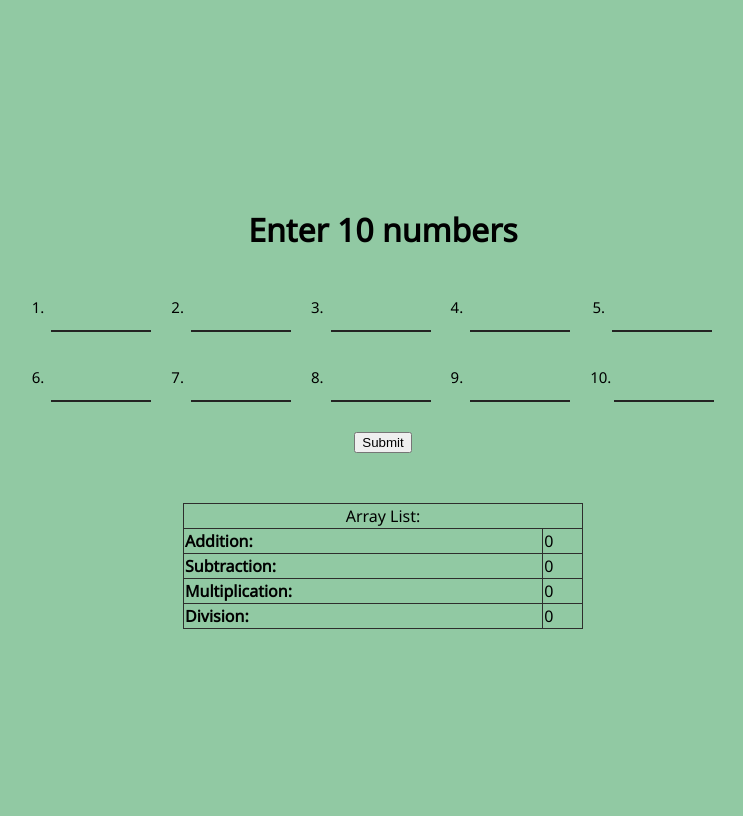
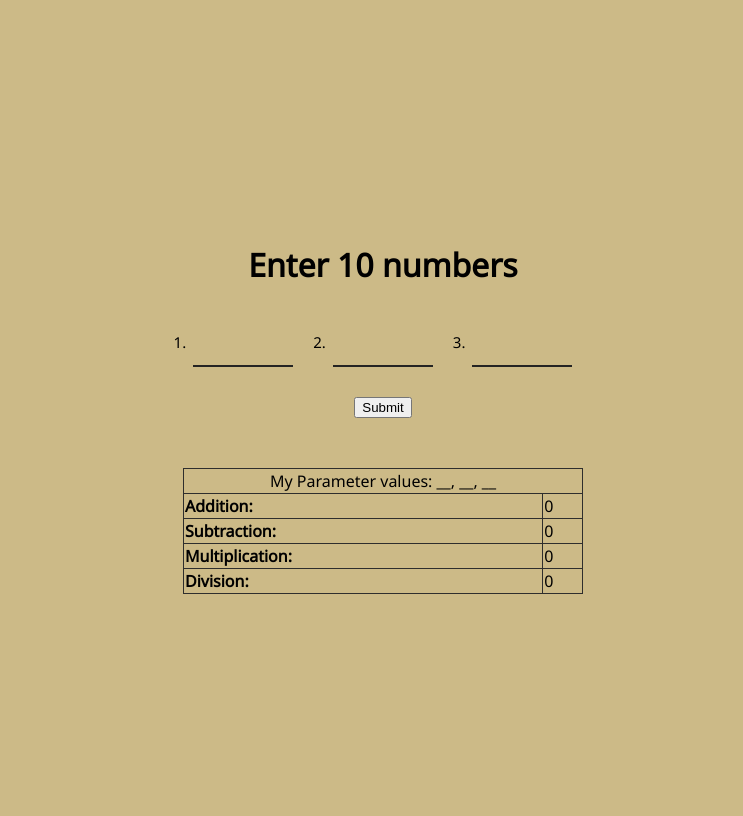
Before and after one commit to charss/array-php-2, a PHP site: page / in a window 1280 px wide. Shown: the whole page, without its empty margins (257-1000 px from the left). Run offline with PHP 8.4, Linux system fonts and the light colour scheme.

Commit message:
Finished program

```diff
--- a/index.php
+++ b/index.php
@@ -12,38 +12,35 @@
 					<div><label>1.</label><input class='grid-item' type=text name='num1' maxlength=9/></div>
 					<div><label>2.</label><input class='grid-item' type=text name='num2' maxlength=9/></div>
 					<div><label>3.</label><input class='grid-item' type=text name='num3' maxlength=9/></div>
-					<div><label>4.</label><input class='grid-item' type=text name='num4' maxlength=9/></div>
-					<div><label>5.</label><input class='grid-item' type=text name='num5' maxlength=9/></div>
-					<div><label>6.</label><input class='grid-item' type=text name='num6' maxlength=9/></div>
-					<div><label>7.</label><input class='grid-item' type=text name='num7' maxlength=9/></div>
-					<div><label>8.</label><input class='grid-item' type=text name='num8' maxlength=9/></div>
-					<div><label>9.</label><input class='grid-item' type=text name='num9' maxlength=9/></div>
-					<div><label>10. </label><input class='grid-item' type=text name='num10' id='ten'  maxlength=9/></div>
 
 				</div>
 				<input type='submit' name='submit'/>
 			</form>
 
 			<?php
-				$arr = array();
-				$num_array = array();
-				$arr[] = 'Array List: ';
+				$second_run = False;
+				function operations($num1, $num2, $num3, $operation) {
+					if ($operation == 'add') {
+						return $num1 + $num2 + $num3;
+					} elseif ($operation == 'subs') {
+						return $num1 - $num2 - $num3;
+					} elseif ($operation == 'mult') {
+						return $num1 * $num2 * $num3;
+					} elseif ($operation == 'div') {
+						if ($num1 == 0 || $num2 == 0 || $num3 == 0) {
+							return "Error. You can't divide a number by 0.";
+						} else {
+							return $num1 / $num2 / $num3;
+						}
+					}
+				}
 
+				$num1 = $num2 = $num3 = 0;
 				if (isset($_POST['submit'])) {
-					$arr[] = $_REQUEST['num1'];
-					$arr[] = $_REQUEST['num2'];
-					$arr[] = $_REQUEST['num3'];
-					$arr[] = $_REQUEST['num4'];
-					$arr[] = $_REQUEST['num5'];
-					$arr[] = $_REQUEST['num6'];
-					$arr[] = $_REQUEST['num7'];
-					$arr[] = $_REQUEST['num8'];
-					$arr[] = $_REQUEST['num9'];
-					$arr[] = $_REQUEST['num10'];
-
-					for ($i = 1; $i < count($arr); $i++) {
-						$num_array[] = (int)$arr[$i];
-					}
+					$num1 = $_REQUEST['num1'];
+					$num2 = $_REQUEST['num2'];
+					$num3 = $_REQUEST['num3'];
+					$second_run = True;
 				}
 			?>
 
@@ -52,12 +49,10 @@
 				<tr>
 					<td colspan='2' class='array_list'>
 						<?php
-							for ($i = 0; $i < count($arr); $i++) {
-								if ($i == 0 || $i == count($arr) - 1) {
-									echo $arr[$i].' ';
-								} else {
-									echo $arr[$i].', ';
-								}
+							if ($second_run == False) {
+								echo ("My Parameter values: __, __, __");
+							} else {
+								echo ("My Parameter values: $num1, $num2, $num3");
 							}
 						?>
 					</td>
@@ -66,11 +61,7 @@
 					<td class='darken'>Addition:</td>
 					<td>
 						<?php
-							if (count($num_array) > 0) {
-								echo array_sum($num_array);
-							} else {
-								echo 0;
-							}
+							echo operations($num1, $num2, $num3, 'add');
 						?>
 					</td>
 				</tr>
@@ -78,15 +69,7 @@
 					<td class='darken'>Subtraction:</td>
 					<td>
 						<?php
-							$diff = 0;
-							if (count($num_array) > 0) {
-								for ($i = 0; $i < count($num_array); $i++) {
-									$diff -= $num_array[$i];
-								}
-								echo $diff;
-							} else {
-								echo 0;
-							}
+							echo operations($num1, $num2, $num3, 'subs');
 						?>
 					</td>
 				</tr>
@@ -94,11 +77,7 @@
 					<td class='darken'>Multiplication:</td>
 					<td>
 						<?php
-							if (count($num_array) > 0) {
-								echo array_product($num_array);
-							} else {
-								echo 0;
-							}
+							echo operations($num1, $num2, $num3, 'mult');
 						?>
 					</td>
 				</tr>
@@ -106,14 +85,10 @@
 					<td class='darken'>Division:</td>
 					<td>
 						<?php
-							$quo = 1;
-							if (count($num_array) > 0) {
-								for ($i = 0; $i < count($num_array); $i++) {
-									$quo /= $num_array[$i];
-								}
-								echo $quo;
+							if ($second_run == False) {
+								echo 0;
 							} else {
-								echo 0;
+								echo operations($num1, $num2, $num3, 'div');
 							}
 						?>
 					</td>
--- a/style.css
+++ b/style.css
@@ -1,7 +1,7 @@
 @import url('https://fonts.googleapis.com/css2?family=Noto+Sans&display=swap');
 
 body {
-	background: #91c9a3;
+	background: #ccba87;
 	font-family: 'Noto Sans';
 }
 
```
